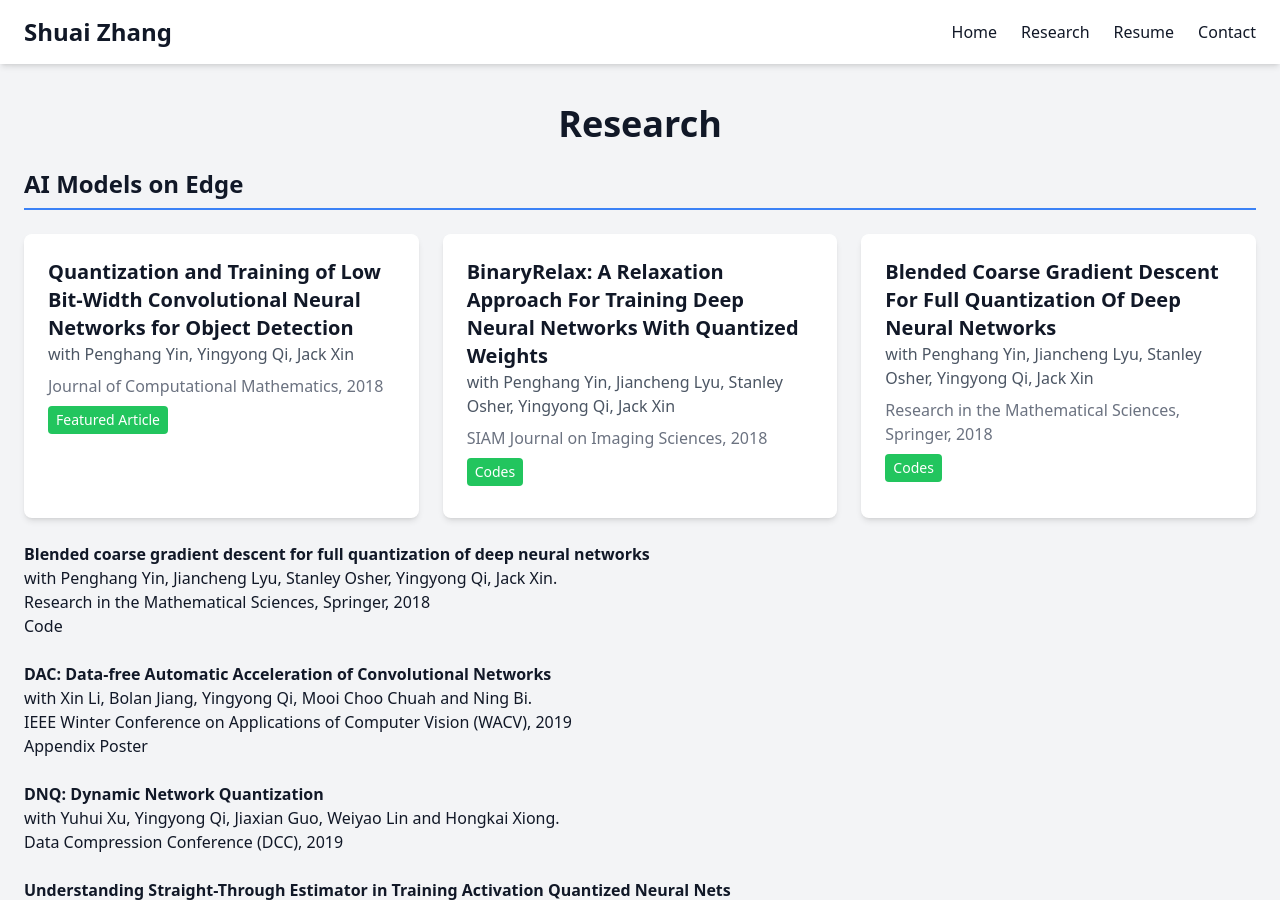
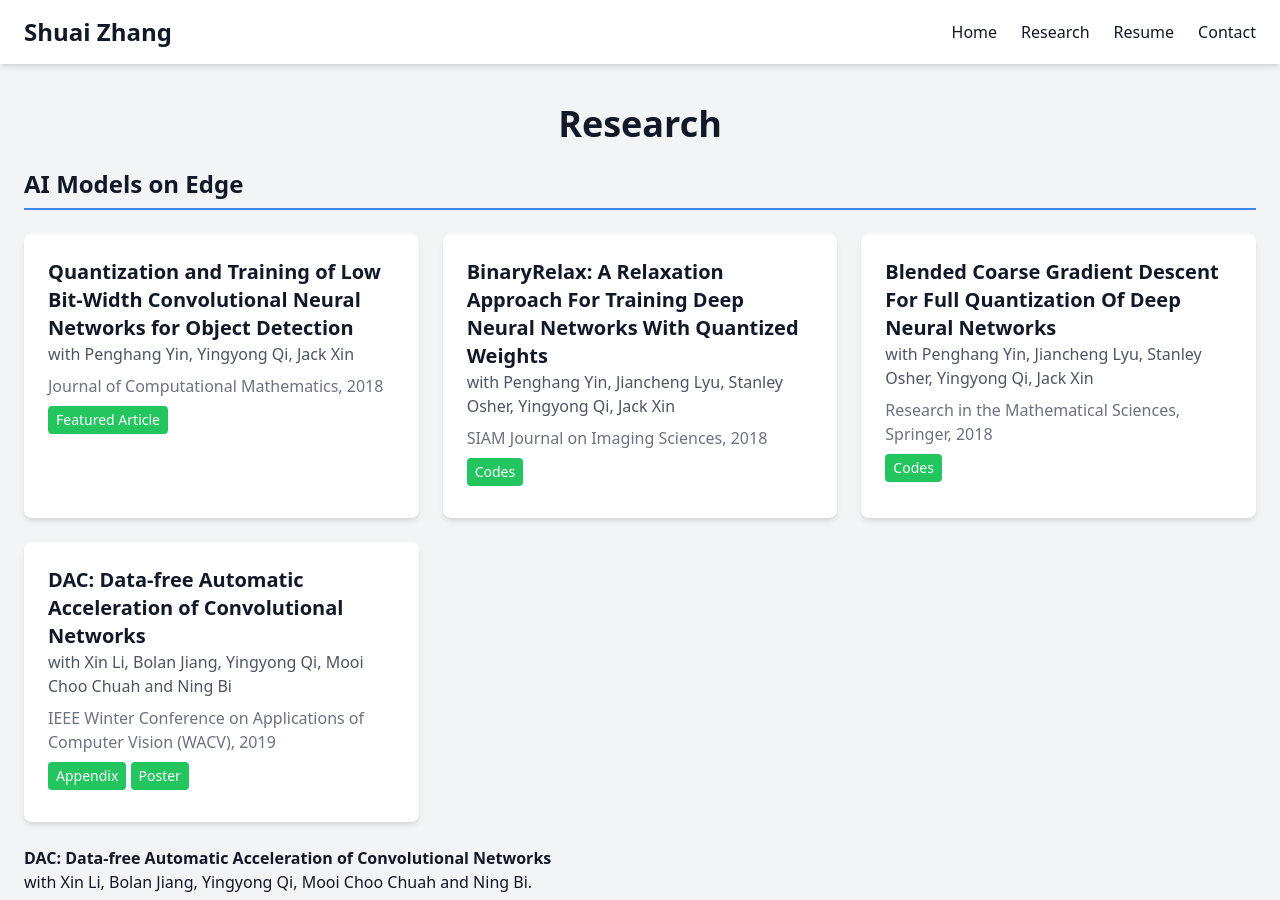
Before and after one commit to zsivine/zsivine.github.io, a Jekyll site: the page built from research.html, in a window 1280 px wide and 900 px high. Built offline with Jekyll 4.4.1, drawn with Linux system fonts in a browser that asks for light colours; nearby versions of some CDN libraries; comment, search, counter and statistics services are not loaded.

Commit message:
update research

```diff
--- a/research.html
+++ b/research.html
@@ -60,19 +60,24 @@ permalink: /research/
                     Codes</a>
             </article>
 
+            <article class="bg-white dark:bg-gray-700 p-6 rounded-lg shadow-md hover:shadow-lg transition-shadow">
+                <a href="https://arxiv.org/abs/1812.08374" class="text-xl font-semibold mb-2">
+                    DAC: Data-free Automatic Acceleration of Convolutional Networks</a>
+                <p class="text-gray-600 dark:text-gray-300 mb-2">
+                    with Xin Li, Bolan Jiang, Yingyong Qi, Mooi Choo Chuah and Ning Bi</p>
+                <p class="text-gray-500 dark:text-gray-400 mb-2">
+                    IEEE Winter Conference on Applications of Computer Vision (WACV), 2019</p>
+                <a href="http://carina.cse.lehigh.edu/xin/publication/2019wacv_dac/2019wacv_dac_appendix.pdf" class="inline-block px-2 py-1 bg-green-500 text-white text-sm rounded mb-2">
+                    Appendix</a>
+                <a href="http://carina.cse.lehigh.edu/xin/publication/2019wacv_dac/2019wacv_dac_poster.pdf" class="inline-block px-2 py-1 bg-green-500 text-white text-sm rounded mb-2">
+                    Poster</a>
+            </article>
+
 
         </div>
     </div>
 </section>
 
-
-<br>
-<strong><a href="https://link.springer.com/article/10.1007/s40687-018-0177-6">
-    Blended coarse gradient descent for full quantization of deep neural
-    networks</a></strong>
-<br>with Penghang Yin, Jiancheng Lyu, Stanley Osher, Yingyong Qi, Jack Xin. <br>
-    Research in the Mathematical Sciences, Springer, 2018<br>
-<a href="https://github.com/zsivine/full-quantization-DNN">Code</a> <br>
 
 <br>
 <strong><a href="https://arxiv.org/abs/1812.08374">
```
